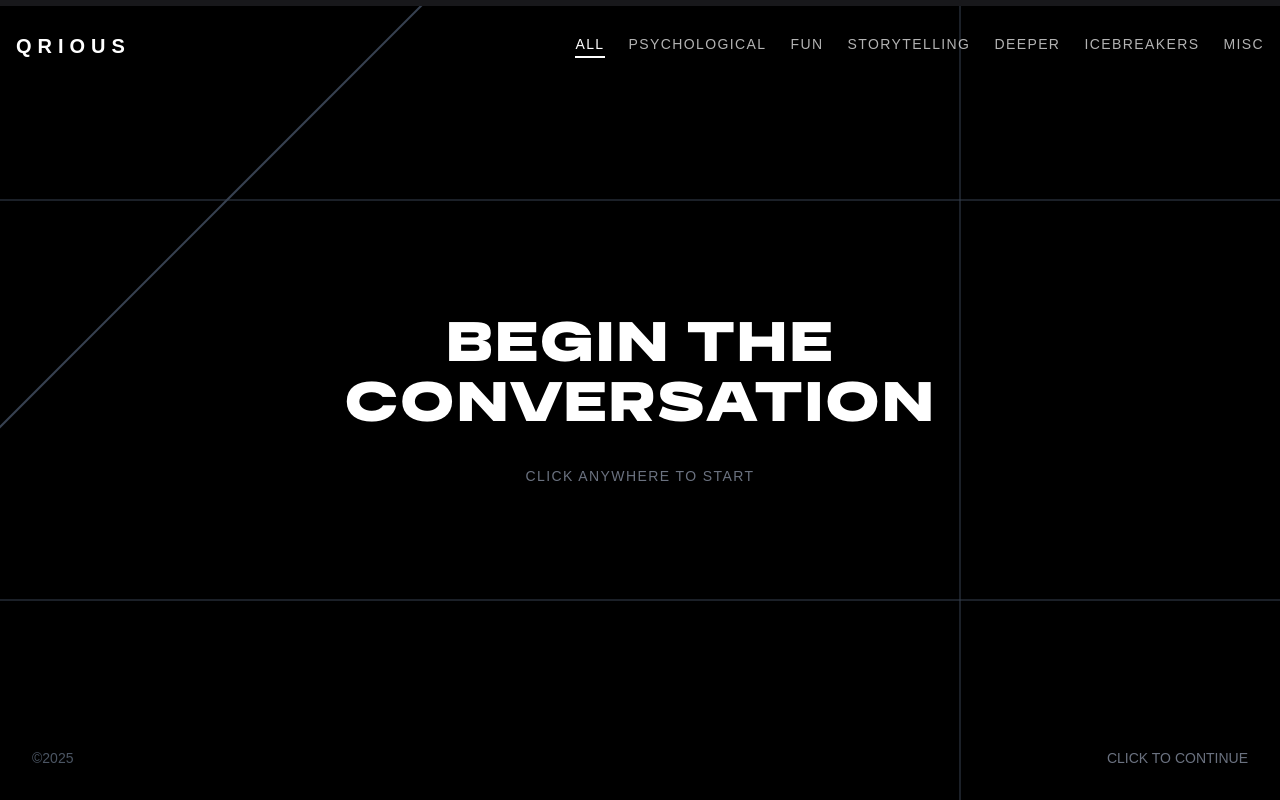
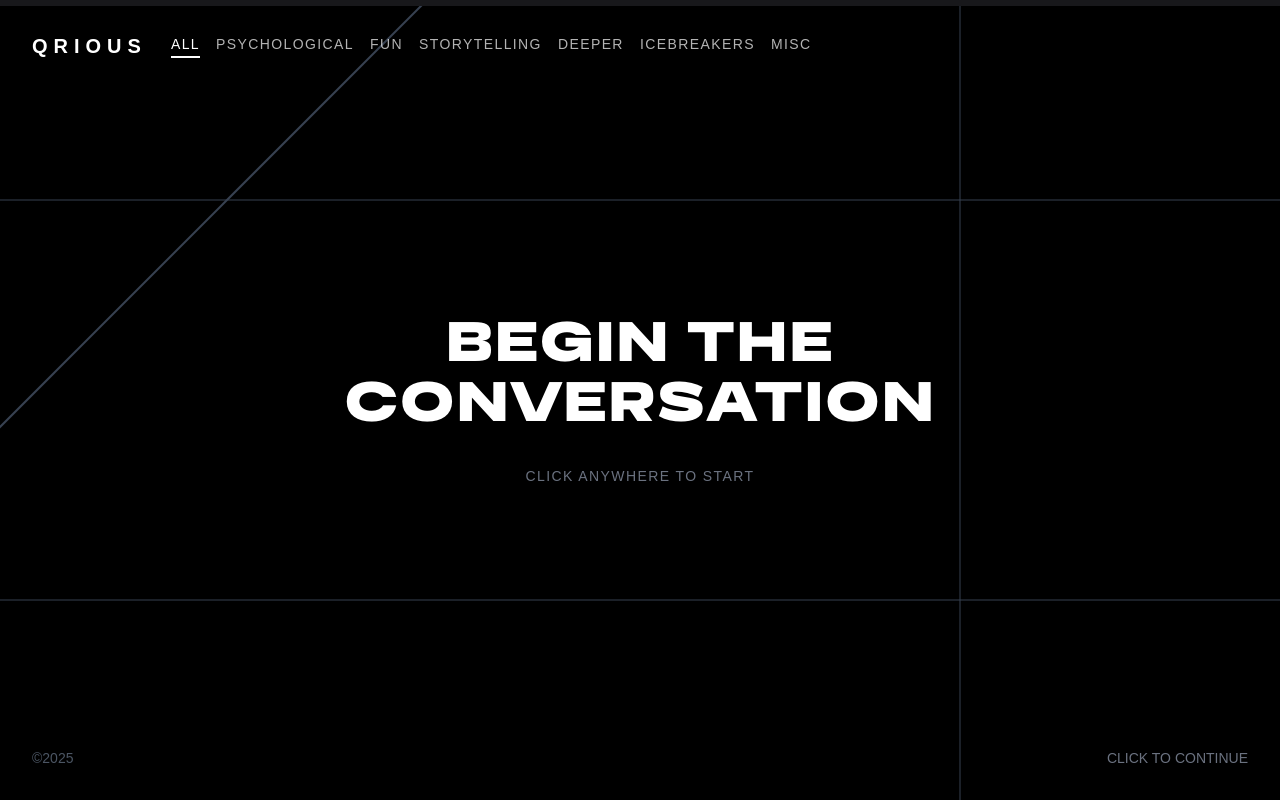
Before and after one commit to darth-lacrimosa/Qrious, a Next.js app: page / in a window 1280 px wide. Built offline with nearby package versions, Linux system fonts and the light colour scheme.

Commit message:
Update page.tsx

```diff
--- a/src/app/page.tsx
+++ b/src/app/page.tsx
@@ -188,15 +188,15 @@ export default function Home() {
         />
       </div>
 
-      {/* Brand and Filter Container */}
-      <div className="absolute top-4 md:top-8 w-full px-4 flex justify-between items-center z-50">
+      {/* Brand & Filter Container - Kiri Atas */}
+      <div className="absolute top-4 md:top-8 left-4 md:left-8 z-50 flex items-center space-x-6 w-auto">
         {/* Brand QRIOUS */}
         <div className="text-white text-lg md:text-xl tracking-[0.3em] font-bold">
           QRIOUS
         </div>
 
         {/* Category Filter - Desktop */}
-        <div className="hidden md:flex items-center space-x-6">
+        <div className="hidden md:flex items-center space-x-4">
           {["all", ...Object.keys(questions)].map((category) => (
             <button
               key={category}
@@ -214,6 +214,7 @@ export default function Home() {
             </button>
           ))}
         </div>
+      </div>
 
       {/* Hamburger - Mobile */}
       <button
@@ -221,11 +222,10 @@ export default function Home() {
           e.stopPropagation();
           setMenuOpen(!menuOpen);
         }}
-          className="md:hidden text-white text-xl"
+        className="md:hidden absolute top-4 right-4 text-white text-xl z-50"
       >
         ☰
       </button>
-      </div>
 
       {/* Dropdown Menu - Mobile */}
       {menuOpen && (
```
Lines whose indentation alone changed are shown as unchanged.
